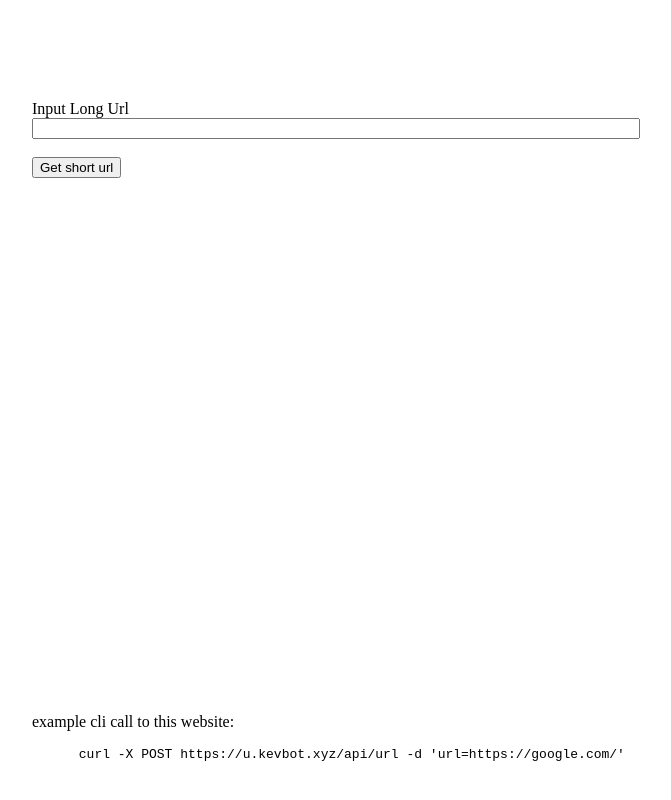
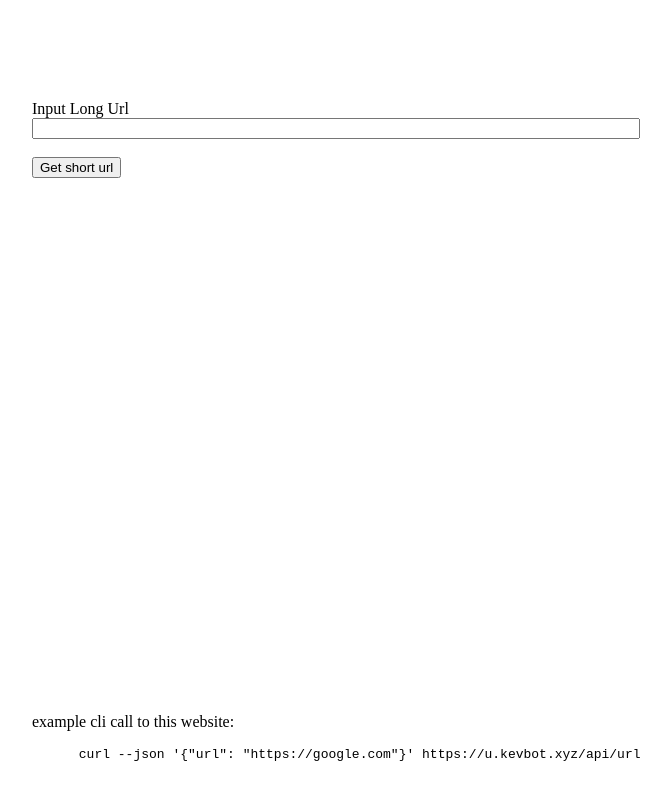
Before and after one commit to kleutzinger/url-shorten-dokku, a plain HTML site: page static/index.html in a window 1280 px wide. Shown: the whole page, without its empty margins (358-1029 px from the left). Drawn offline with Linux system fonts and the light colour scheme.

Commit message:
change example to curl --json

```diff
--- a/static/index.html
+++ b/static/index.html
@@ -26,7 +26,7 @@
     <div class="example">
       <p>example cli call to this website:</p>
       <pre>
-      curl -X POST https://u.kevbot.xyz/api/url -d 'url=https://google.com/'
+      curl --json '{"url": "https://google.com"}' https://u.kevbot.xyz/api/url
       </pre>
     </div>
     <div id="links-container">
```
